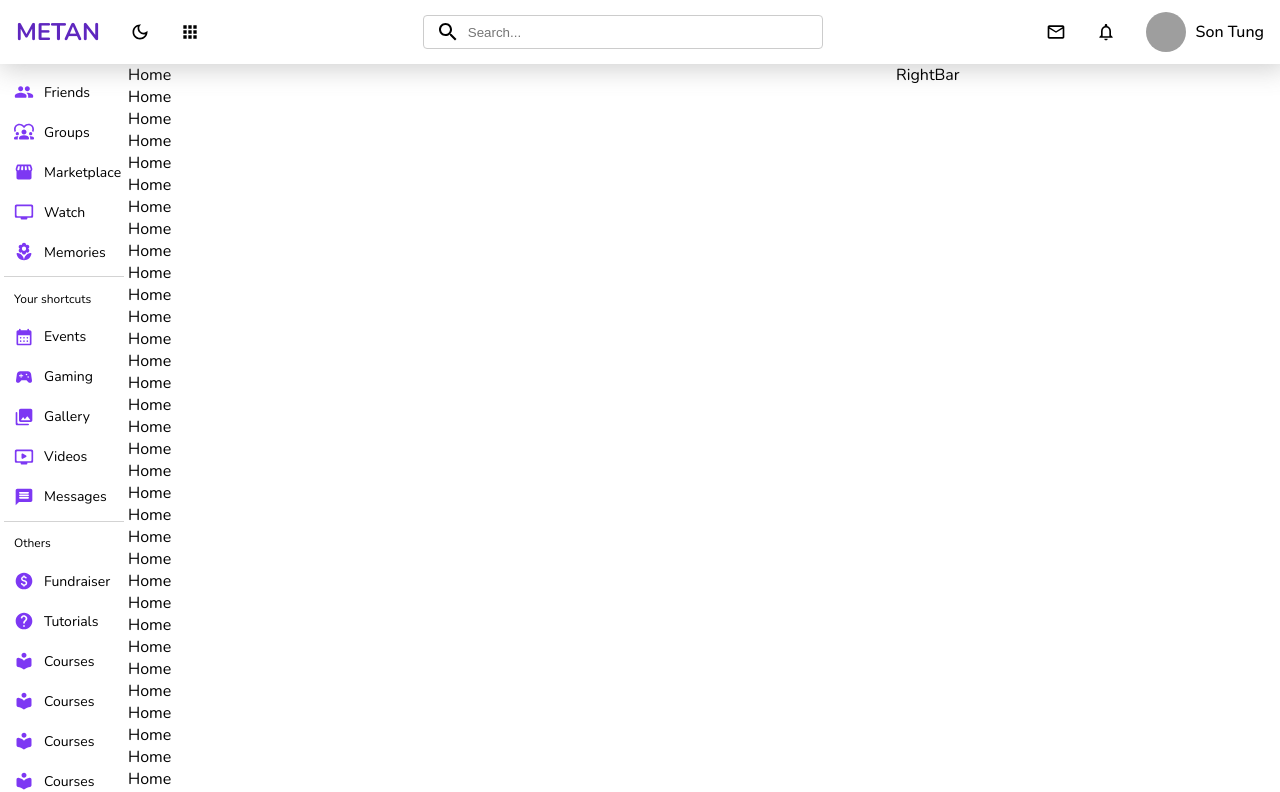
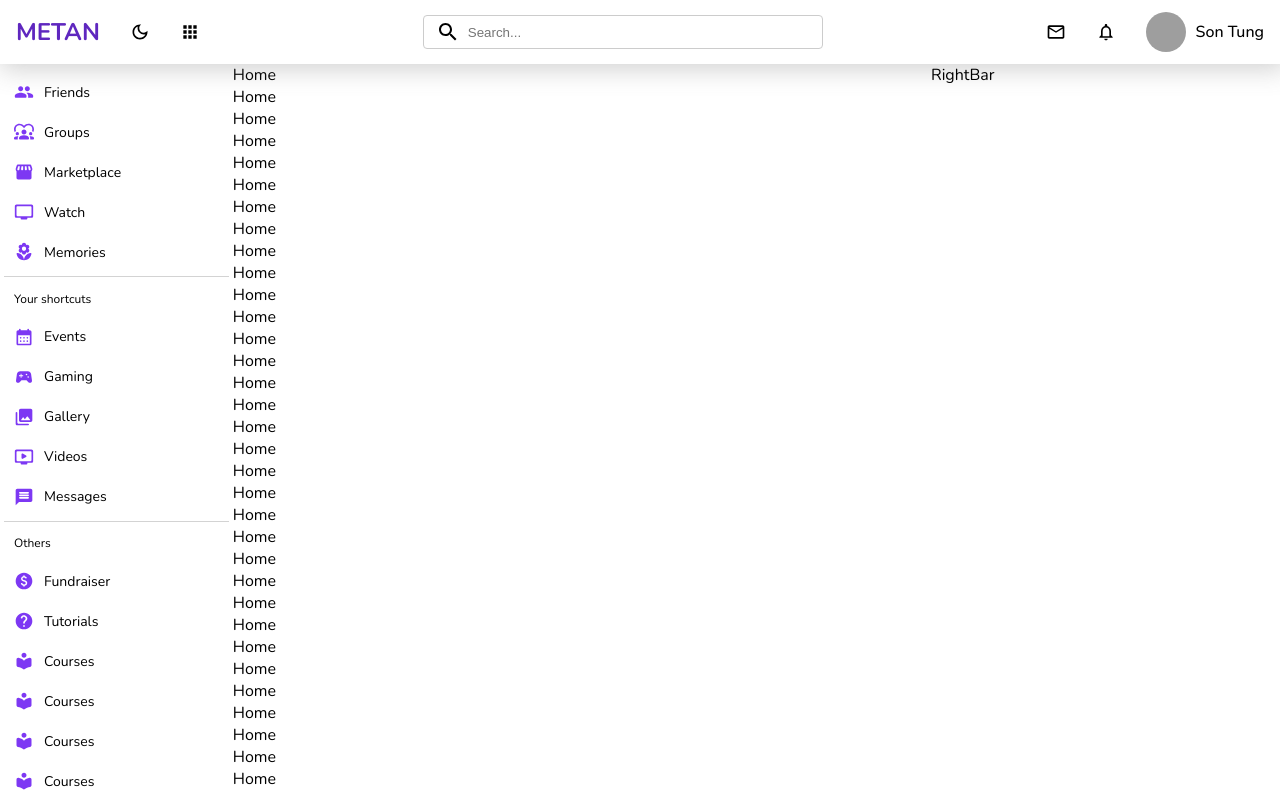
Before and after one commit to Havold/social-web-ui, a React (Create React App) app: page / in a window 1280 px wide. Shown: the top 792 px of the page. Built offline with nearby package versions, Linux system fonts and the light colour scheme; grey boxes are pictures that could not be loaded.

Commit message:
Change size of LeftBar.

```diff
--- a/src/components/LeftBar/leftBar.scss
+++ b/src/components/LeftBar/leftBar.scss
@@ -1,5 +1,5 @@
 .leftBar {
-    flex: 1;
+    flex: 2;
     position: sticky;
     top: 64px;
     height: calc(100vh - 64px);
```
